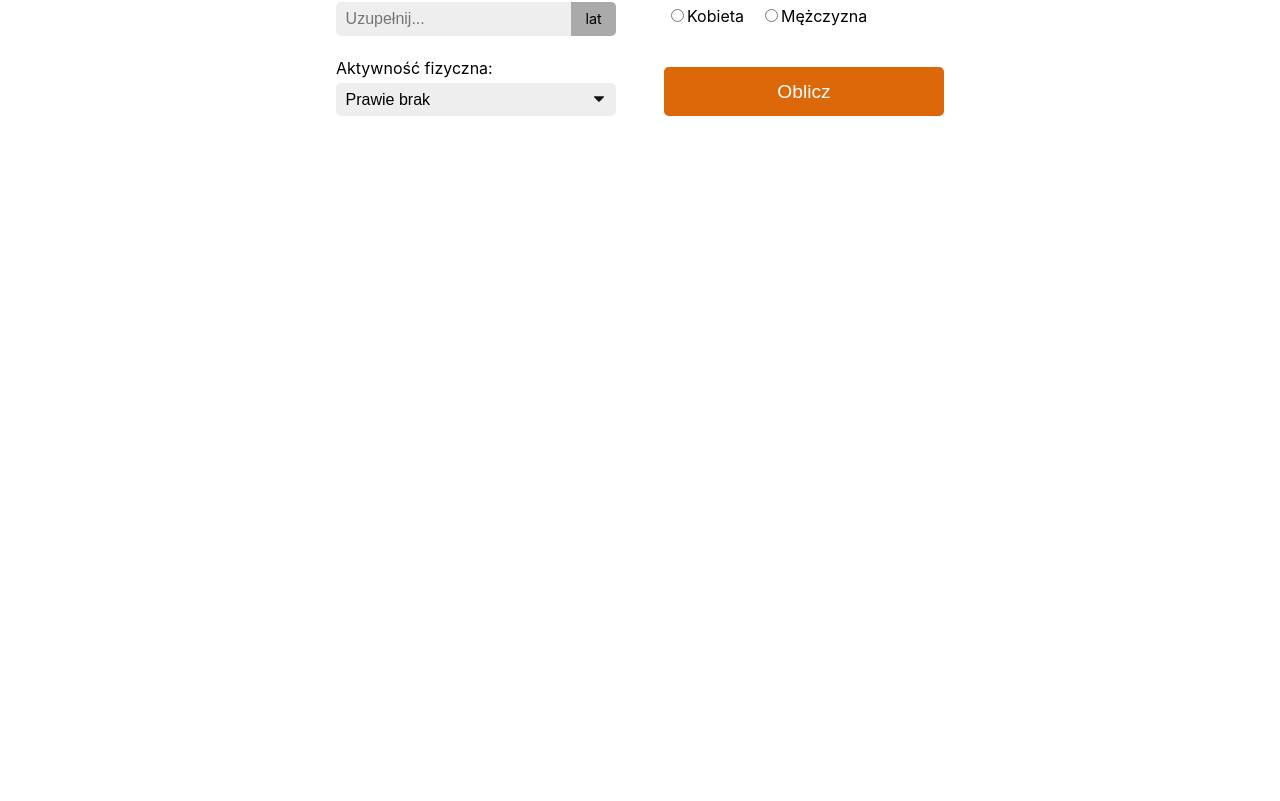
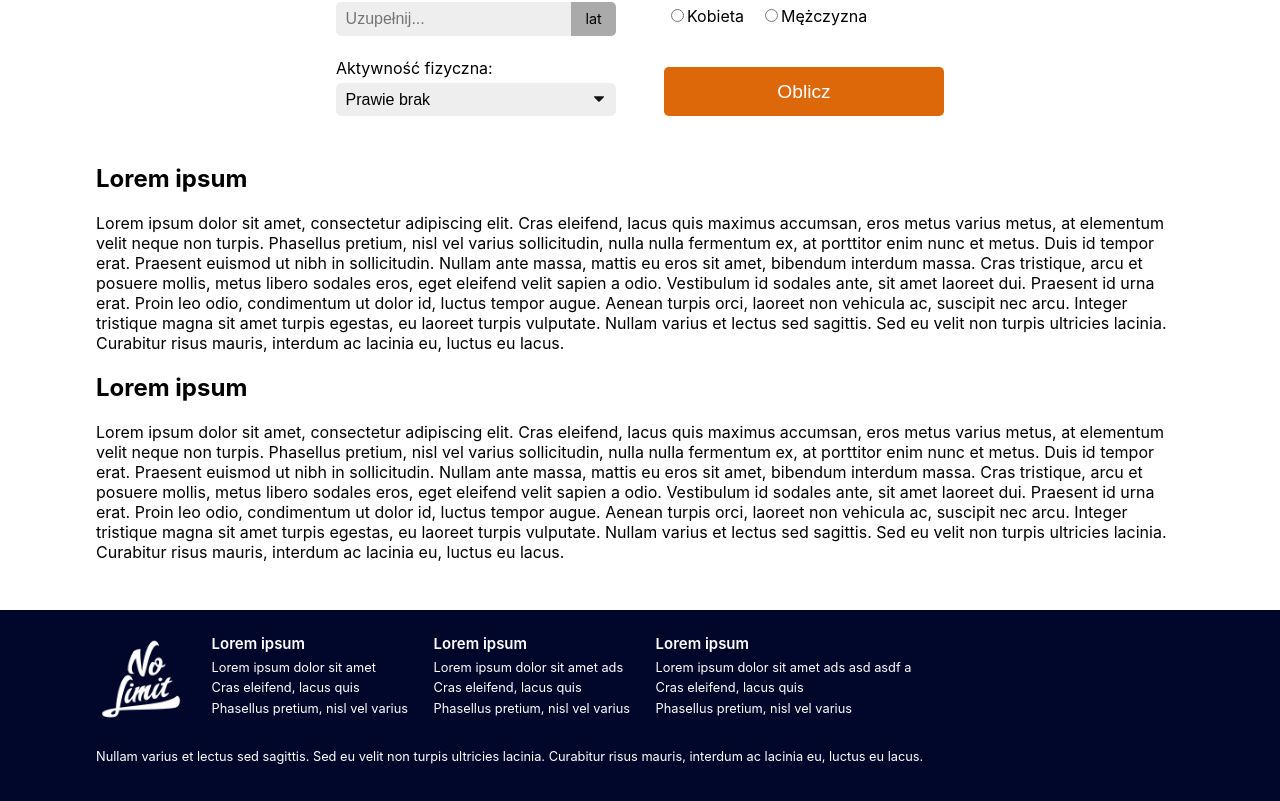
Before and after one commit to dpobozniak/calorie-calculator, a Next.js app: page / in a window 1280 px wide. Shown: the part 325-1126 px from the top of the page. Before the commit the page ends 800 px from the top, so only its background shows below. Built offline with nearby package versions, Linux system fonts and the light colour scheme.

Commit message:
add Footer and sample text

```diff
--- a/src/components/CalculatorForm/Form.module.css
+++ b/src/components/CalculatorForm/Form.module.css
@@ -5,7 +5,7 @@
   gap: 1.4em 3em;
   display: grid;
   grid-template-columns: repeat(auto-fit, minmax(200px, 1fr));
-  margin: 1em auto;
+  margin: 1em auto 3em;
   max-width: 38rem;
 }
 
--- /dev/null
+++ b/src/components/Footer/Footer.module.css
@@ -0,0 +1,30 @@
+.footer {
+  background-color: #01062b;
+  color: #fff;
+  margin-top: 2rem;
+}
+
+.container {
+  display: flex;
+  flex-wrap: wrap;
+  font-size: 0.8em;
+  gap: 1em 2em;
+  margin: 0 auto;
+  max-width: 70rem;
+  padding: 1.5rem 1rem;
+}
+
+.linkSectionTitle {
+  font-weight: 600;
+  margin: 0 0 0.5em;
+}
+
+.linkSectionList {
+  list-style: none;
+  margin: 0;
+  padding: 0;
+}
+
+.linkSectionItem {
+  margin: 0.4em 0;
+}
--- /dev/null
+++ b/src/components/Footer/Footer.tsx
@@ -0,0 +1,61 @@
+import { FC } from 'react';
+import Image from 'next/image';
+
+import s from './Footer.module.css';
+
+const Footer: FC = () => (
+  <footer className={s.footer}>
+    <div className={s.container}>
+      <Image src="/logo_nolimit.png" height={90} width={90} alt="No limit" />
+      <section className={s.linkSection}>
+        <h3 className={s.linkSectionTitle}>Lorem ipsum</h3>
+        <ul className={s.linkSectionList}>
+          <li className={s.linkSectionItem}>
+            <a href="#">Lorem ipsum dolor sit amet</a>
+          </li>
+          <li className={s.linkSectionItem}>
+            <a href="#">Cras eleifend, lacus quis</a>
+          </li>
+          <li className={s.linkSectionItem}>
+            <a href="#">Phasellus pretium, nisl vel varius</a>
+          </li>
+        </ul>
+      </section>
+      <section className={s.linkSection}>
+        <h3 className={s.linkSectionTitle}>Lorem ipsum</h3>
+        <ul className={s.linkSectionList}>
+          <li className={s.linkSectionItem}>
+            <a href="#">Lorem ipsum dolor sit amet ads</a>
+          </li>
+          <li className={s.linkSectionItem}>
+            <a href="#">Cras eleifend, lacus quis</a>
+          </li>
+          <li className={s.linkSectionItem}>
+            <a href="#">Phasellus pretium, nisl vel varius</a>
+          </li>
+        </ul>
+      </section>
+      <section className={s.linkSection}>
+        <h3 className={s.linkSectionTitle}>Lorem ipsum</h3>
+        <ul className={s.linkSectionList}>
+          <li className={s.linkSectionItem}>
+            <a href="#">Lorem ipsum dolor sit amet ads asd asdf a</a>
+          </li>
+          <li className={s.linkSectionItem}>
+            <a href="#">Cras eleifend, lacus quis</a>
+          </li>
+          <li className={s.linkSectionItem}>
+            <a href="#">Phasellus pretium, nisl vel varius</a>
+          </li>
+        </ul>
+      </section>
+      <p>
+        Nullam varius et lectus sed sagittis. Sed eu velit non turpis ultricies
+        lacinia. Curabitur risus mauris, interdum ac lacinia eu, luctus eu
+        lacus.
+      </p>
+    </div>
+  </footer>
+);
+
+export default Footer;
--- a/src/components/Layout/Layout.module.css
+++ b/src/components/Layout/Layout.module.css
@@ -1,4 +1,11 @@
+.wrapper {
+  flex-direction: column;
+  display: flex;
+  min-height: 100vh;
+}
+
 .container {
+  flex: 1;
   margin: 0 auto;
   max-width: 70rem;
   padding: 0 1rem;
--- a/src/components/Layout/Layout.tsx
+++ b/src/components/Layout/Layout.tsx
@@ -1,3 +1,4 @@
+import Footer from 'components/Footer/Footer';
 import s from './Layout.module.css';
 
 type TProps = {
@@ -5,7 +6,10 @@ type TProps = {
 };
 
 const Layout = ({ children }: TProps) => (
-  <div className={s.container}>{children}</div>
+  <div className={s.wrapper}>
+    <div className={s.container}>{children}</div>
+    <Footer />
+  </div>
 );
 
 export default Layout;
--- a/src/pages/index.tsx
+++ b/src/pages/index.tsx
@@ -25,6 +25,41 @@ const Home: NextPage = () => {
       />
 
       <Calculator />
+
+      <h2>Lorem ipsum</h2>
+      <p>
+        Lorem ipsum dolor sit amet, consectetur adipiscing elit. Cras eleifend,
+        lacus quis maximus accumsan, eros metus varius metus, at elementum velit
+        neque non turpis. Phasellus pretium, nisl vel varius sollicitudin, nulla
+        nulla fermentum ex, at porttitor enim nunc et metus. Duis id tempor
+        erat. Praesent euismod ut nibh in sollicitudin. Nullam ante massa,
+        mattis eu eros sit amet, bibendum interdum massa. Cras tristique, arcu
+        et posuere mollis, metus libero sodales eros, eget eleifend velit sapien
+        a odio. Vestibulum id sodales ante, sit amet laoreet dui. Praesent id
+        urna erat. Proin leo odio, condimentum ut dolor id, luctus tempor augue.
+        Aenean turpis orci, laoreet non vehicula ac, suscipit nec arcu. Integer
+        tristique magna sit amet turpis egestas, eu laoreet turpis vulputate.
+        Nullam varius et lectus sed sagittis. Sed eu velit non turpis ultricies
+        lacinia. Curabitur risus mauris, interdum ac lacinia eu, luctus eu
+        lacus.
+      </p>
+      <h2>Lorem ipsum</h2>
+      <p>
+        Lorem ipsum dolor sit amet, consectetur adipiscing elit. Cras eleifend,
+        lacus quis maximus accumsan, eros metus varius metus, at elementum velit
+        neque non turpis. Phasellus pretium, nisl vel varius sollicitudin, nulla
+        nulla fermentum ex, at porttitor enim nunc et metus. Duis id tempor
+        erat. Praesent euismod ut nibh in sollicitudin. Nullam ante massa,
+        mattis eu eros sit amet, bibendum interdum massa. Cras tristique, arcu
+        et posuere mollis, metus libero sodales eros, eget eleifend velit sapien
+        a odio. Vestibulum id sodales ante, sit amet laoreet dui. Praesent id
+        urna erat. Proin leo odio, condimentum ut dolor id, luctus tempor augue.
+        Aenean turpis orci, laoreet non vehicula ac, suscipit nec arcu. Integer
+        tristique magna sit amet turpis egestas, eu laoreet turpis vulputate.
+        Nullam varius et lectus sed sagittis. Sed eu velit non turpis ultricies
+        lacinia. Curabitur risus mauris, interdum ac lacinia eu, luctus eu
+        lacus.
+      </p>
     </Layout>
   );
 };
```
Also changed, not shown: src/pages/calc/[[...params]].tsx (+17 -0 lines).
